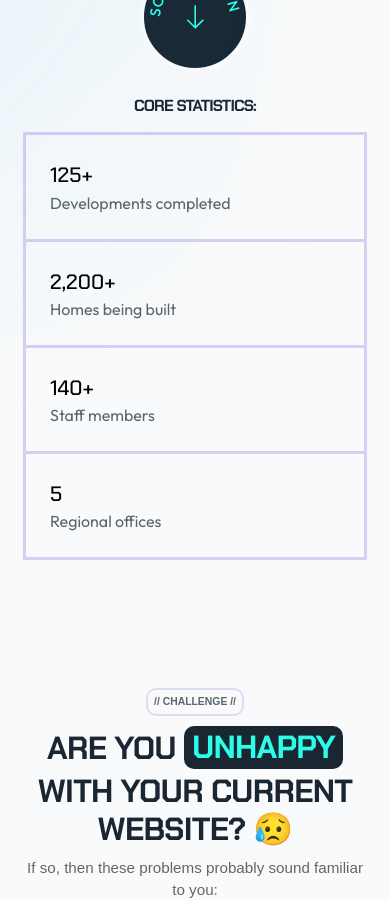
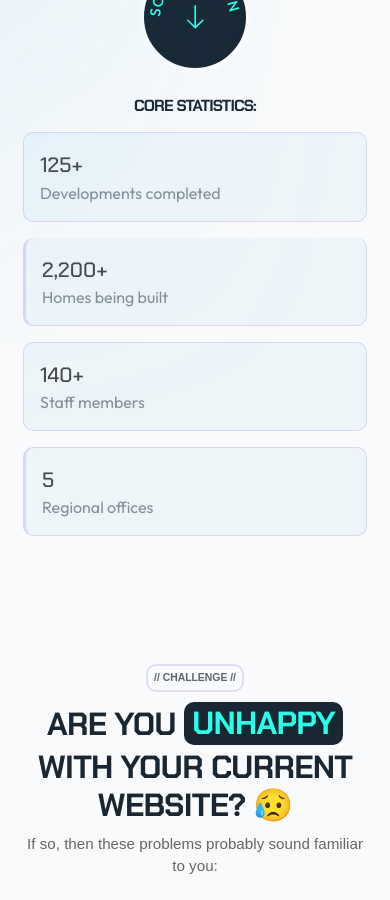
Before and after one commit to ChristianWare/chris-ware-agency, a Next.js app: page / in a window 390 px wide. Shown: the part 920-1820 px from the top of the page. Built offline with nearby package versions, Linux system fonts and the light colour scheme; no server answers; a web font is replaced by a local one.

Commit message:
Hero Update

```diff
--- a/src/components/Hero/Hero.module.css
+++ b/src/components/Hero/Hero.module.css
@@ -143,16 +143,18 @@
   margin-top: 2rem;
   display: grid;
   grid-template-columns: repeat(4, 1fr);
+  grid-gap: 2rem;
 }
 
 .stat {
   border: 3px solid var(--border);
-  border-left: none;
   padding: 3rem;
-}
-
-.stat:nth-child(1) {
-  border-left: 3px solid var(--border);
+  font-family: var(--outfit);
+  opacity: 0.7;
+  background-color: var(--gray);
+  border: 1px solid var(--border);
+  padding: 2rem;
+  border-radius: 10px;
 }
 
 .statHeading {
@@ -201,14 +203,6 @@
   .statsContainer {
     grid-template-columns: repeat(3, 1fr);
   }
-
-  .stat:nth-child(3) {
-    border-right: 3px solid var(--border);
-  }
-  .stat:nth-child(4) {
-    border-top: none;
-    border-left: 3px solid var(--border);
-  }
 }
 
 @media screen and (max-width: 568px) {
@@ -249,14 +243,6 @@
     grid-template-columns: repeat(2, 1fr);
   }
 
-  .stat:nth-child(3) {
-    border-top: none;
-    border-left: 3px solid var(--border);
-  }
-  .stat:nth-child(4) {
-    border-left: none;
-  }
-
   .strong {
     text-align: center;
     margin-left: auto;
```
